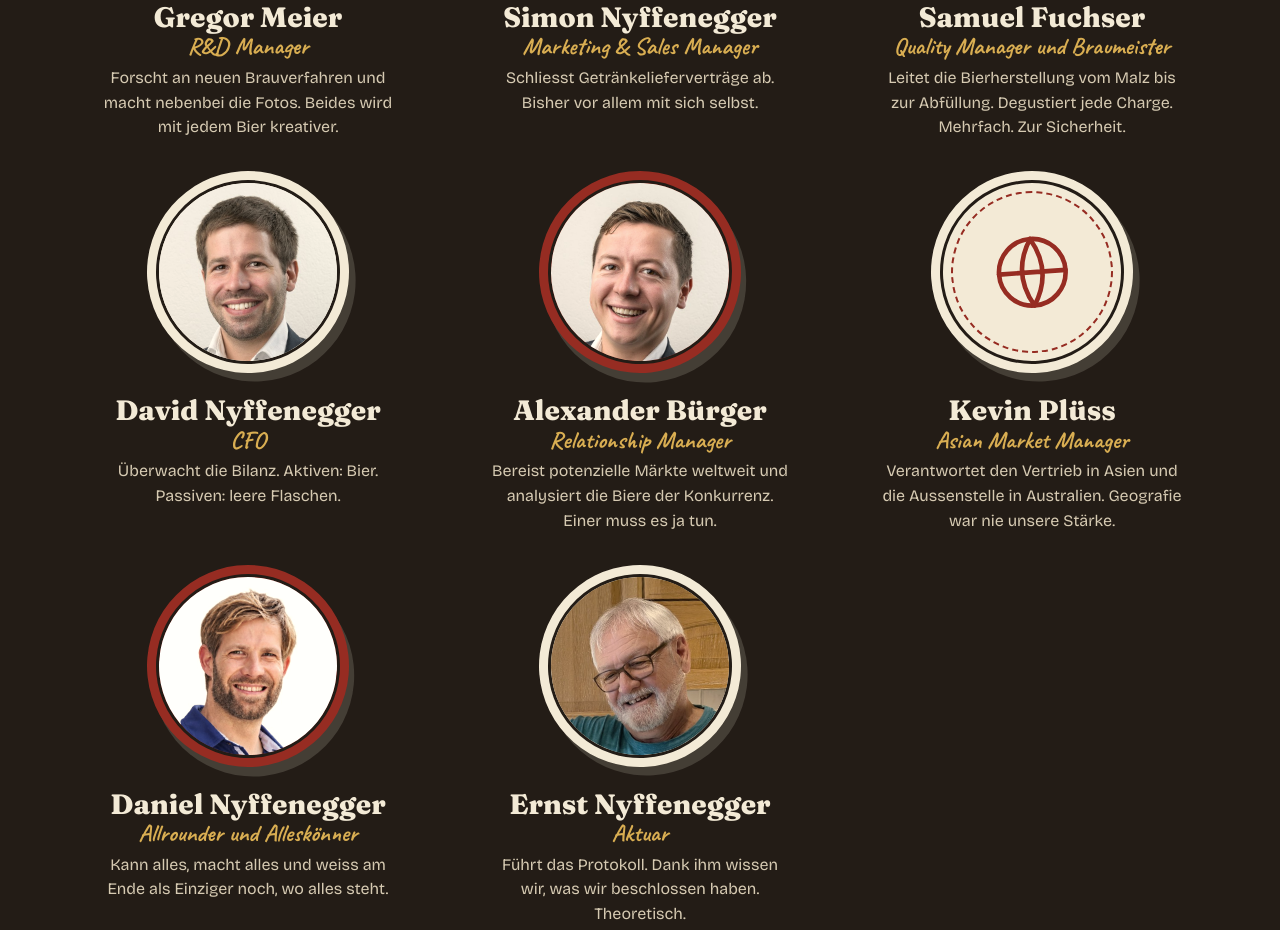
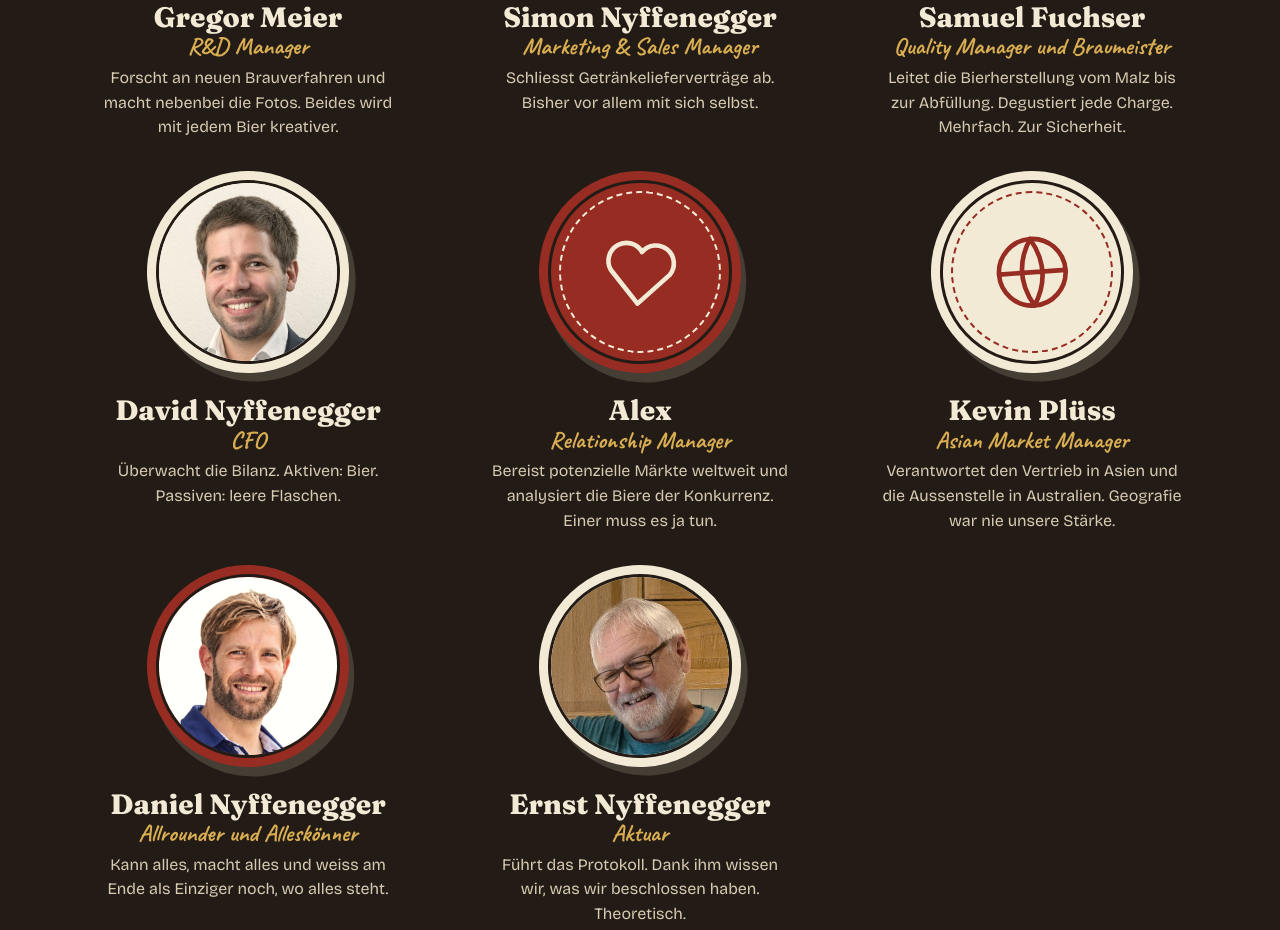
Before and after one commit to thomasjnyffenegger/malzheimer, a plain HTML site: page index.html in a window 1280 px wide. Shown: the part 4152-5082 px from the top of the page. Drawn offline with nearby package versions, Linux system fonts and the light colour scheme.

Commit message:
Alexander Bürger als Alex, ohne Foto
Co-Authored-By: Claude Opus 5.5 <noreply@anthropic.com>
Claude-Session: https://claude.ai/code/session_01QTV15Yb6YsBUu7xkddffCW

```diff
--- a/index.html
+++ b/index.html
@@ -436,13 +436,13 @@ var CREW = [
   {name:"Simon Nyffenegger", foto:"portrait-5.jpg", rolle:"Marketing & Sales Manager", text:"Schliesst Getränkelieferverträge ab. Bisher vor allem mit sich selbst.", bild:"megafon"},
   {name:"Samuel Fuchser", foto:"portrait-4.jpg", rolle:"Quality Manager und Braumeister", text:"Leitet die Bierherstellung vom Malz bis zur Abfüllung. Degustiert jede Charge. Mehrfach. Zur Sicherheit.", bild:"glas"},
   {name:"David Nyffenegger", foto:"portrait-6.jpg", rolle:"CFO", text:"Überwacht die Bilanz. Aktiven: Bier. Passiven: leere Flaschen.", bild:"muenze"},
-  {name:"Alexander Bürger", foto:"portrait-3.jpg", rolle:"Relationship Manager", text:"Bereist potenzielle Märkte weltweit und analysiert die Biere der Konkurrenz. Einer muss es ja tun.", bild:"herz"},
+  {name:"Alex", foto:"", rolle:"Relationship Manager", text:"Bereist potenzielle Märkte weltweit und analysiert die Biere der Konkurrenz. Einer muss es ja tun.", bild:"herz"},
   {name:"Kevin Plüss", foto:"", rolle:"Asian Market Manager", text:"Verantwortet den Vertrieb in Asien und die Aussenstelle in Australien. Geografie war nie unsere Stärke.", bild:"globus"},
   {name:"Daniel Nyffenegger", foto:"portrait-daniel.jpg", rolle:"Allrounder und Alleskönner", text:"Kann alles, macht alles und weiss am Ende als Einziger noch, wo alles steht.", bild:"flasche"},
   {name:"Ernst Nyffenegger", foto:"portrait-ernst.jpg", rolle:"Aktuar", text:"Führt das Protokoll. Dank ihm wissen wir, was wir beschlossen haben. Theoretisch.", bild:"etikette"}
 ];
 var FOTOS = [
-  {t:"Prost! Von links: Thomas, Gregor, Stefan, David, Simon, Kevin und Alexander", d:"prost", gross:true},
+  {t:"Prost! Von links: Thomas, Gregor, Stefan, David, Simon, Kevin und Alex", d:"prost", gross:true},
   {t:"Sechs auf einen Streich", d:"flaschen-reihe"},
   {t:"Die Crew, gestapelt", d:"crew-treppe"},
   {t:"Der Vorrat. Reicht knapp.", d:"lager"},
```
Also changed, not shown: fotos/portrait-3.jpg (deleted).
